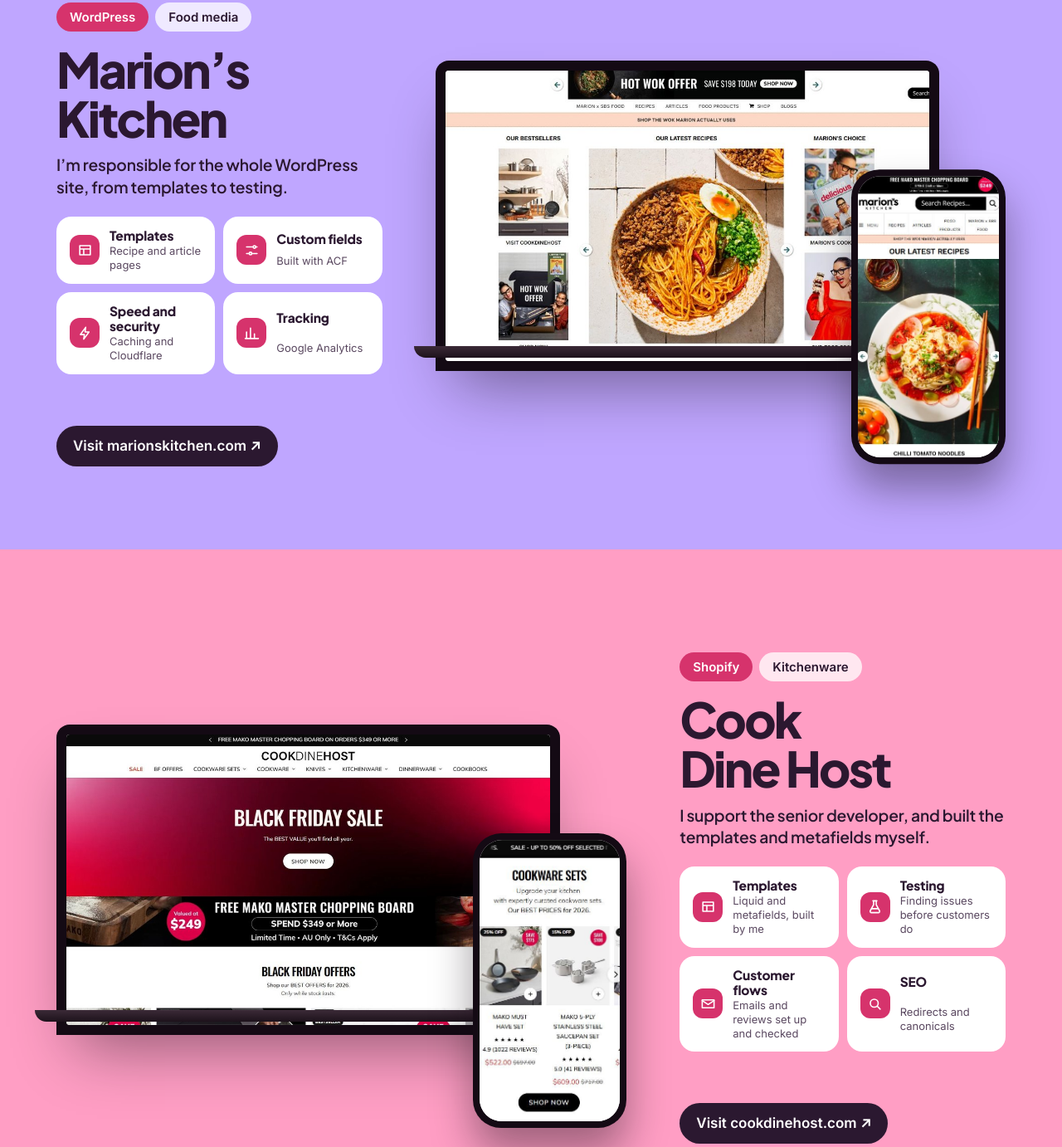
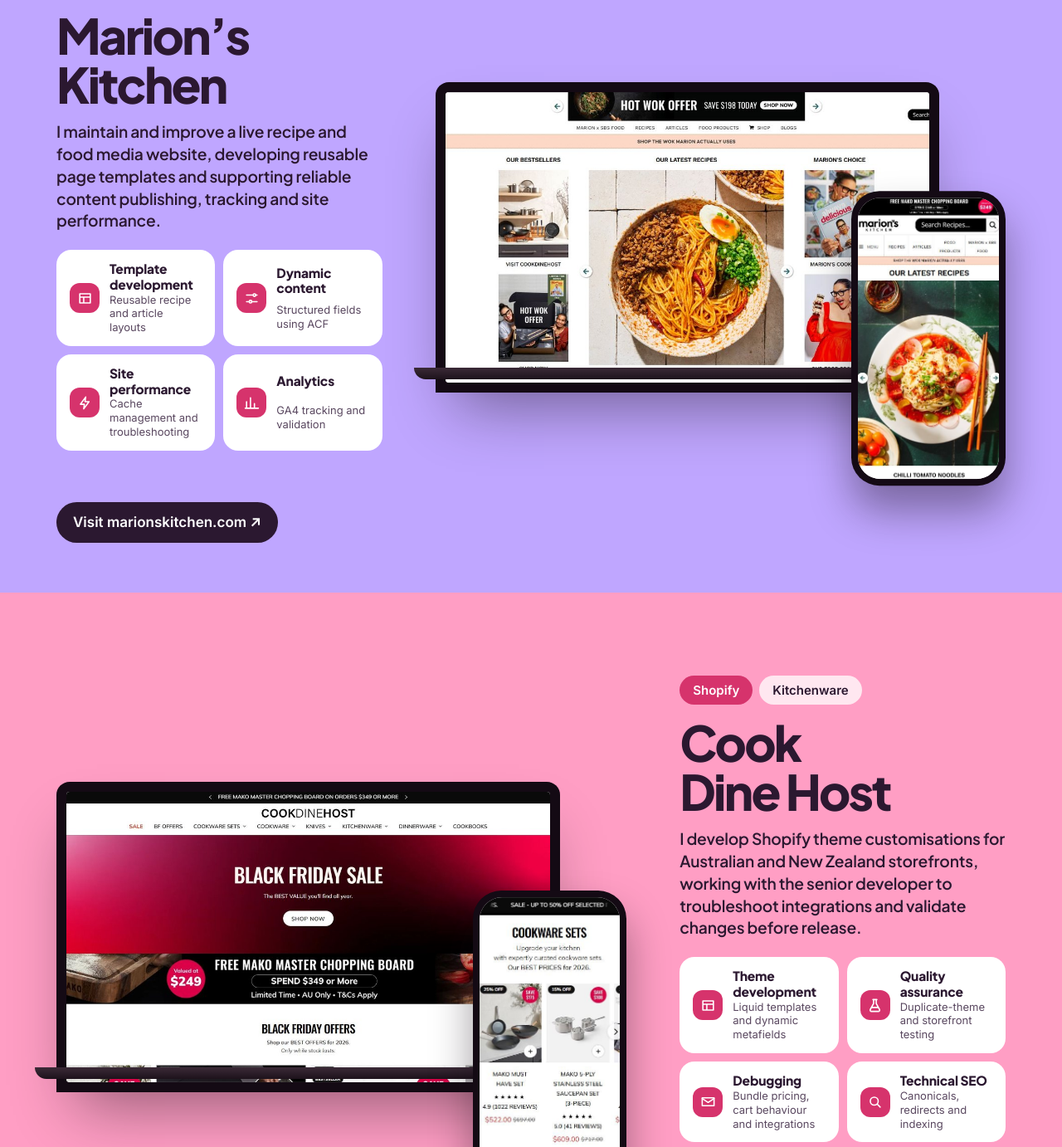
Before and after one commit to EarlSpiritRoo/EarlSpiritRoo.github.io, a plain HTML site: page index.html in a window 1280 px wide. Shown: the part 1966-3348 px from the top of the page at 83% size. Drawn offline with nearby package versions, Linux system fonts and the light colour scheme.

Commit message:
Improve professional project descriptions

```diff
--- a/index.html
+++ b/index.html
@@ -87,14 +87,14 @@
   </section>
 
   <!-- WORK: the three sites I work on -->
-  <section id="work" aria-label="Sites I work on">
+  <section id="work" aria-label="Selected professional work">
     <article class="project pv1" id="marions" aria-labelledby="marions-h">
       <div class="inner pj">
         <div class="pj-text">
           <div class="tags"><span class="tag fill">WordPress</span><span class="tag">Food media</span></div>
           <h3 id="marions-h">Marion’s Kitchen</h3>
-          <p class="pj-intro">I’m responsible for the whole WordPress site, from templates to testing.</p>
-          <ul class="tiles"><li><span class="ti"><svg viewBox="0 0 24 24" aria-hidden="true" fill="none" stroke="currentColor" stroke-width="2" stroke-linecap="round" stroke-linejoin="round"><path d="M4 5h16v14H4z M4 10h16 M10 10v9"/></svg></span><b>Templates</b><small>Recipe and article pages</small></li><li><span class="ti"><svg viewBox="0 0 24 24" aria-hidden="true" fill="none" stroke="currentColor" stroke-width="2" stroke-linecap="round" stroke-linejoin="round"><path d="M4 7h10 M18 7h2 M4 17h4 M12 17h8"/><circle cx="16" cy="7" r="2"/><circle cx="10" cy="17" r="2"/></svg></span><b>Custom fields</b><small>Built with ACF</small></li><li><span class="ti"><svg viewBox="0 0 24 24" aria-hidden="true" fill="none" stroke="currentColor" stroke-width="2" stroke-linecap="round" stroke-linejoin="round"><path d="M13 3 5 14h6l-1 7 8-11h-6z"/></svg></span><b>Speed and security</b><small>Caching and Cloudflare</small></li><li><span class="ti"><svg viewBox="0 0 24 24" aria-hidden="true" fill="none" stroke="currentColor" stroke-width="2" stroke-linecap="round" stroke-linejoin="round"><path d="M4 20V10 M10 20V4 M16 20v-7 M22 20H2"/></svg></span><b>Tracking</b><small>Google Analytics</small></li></ul>
+          <p class="pj-intro">I maintain and improve a live recipe and food media website, developing reusable page templates and supporting reliable content publishing, tracking and site performance.</p>
+          <ul class="tiles"><li><span class="ti"><svg viewBox="0 0 24 24" aria-hidden="true" fill="none" stroke="currentColor" stroke-width="2" stroke-linecap="round" stroke-linejoin="round"><path d="M4 5h16v14H4z M4 10h16 M10 10v9"/></svg></span><b>Template development</b><small>Reusable recipe and article layouts</small></li><li><span class="ti"><svg viewBox="0 0 24 24" aria-hidden="true" fill="none" stroke="currentColor" stroke-width="2" stroke-linecap="round" stroke-linejoin="round"><path d="M4 7h10 M18 7h2 M4 17h4 M12 17h8"/><circle cx="16" cy="7" r="2"/><circle cx="10" cy="17" r="2"/></svg></span><b>Dynamic content</b><small>Structured fields using ACF</small></li><li><span class="ti"><svg viewBox="0 0 24 24" aria-hidden="true" fill="none" stroke="currentColor" stroke-width="2" stroke-linecap="round" stroke-linejoin="round"><path d="M13 3 5 14h6l-1 7 8-11h-6z"/></svg></span><b>Site performance</b><small>Cache management and troubleshooting</small></li><li><span class="ti"><svg viewBox="0 0 24 24" aria-hidden="true" fill="none" stroke="currentColor" stroke-width="2" stroke-linecap="round" stroke-linejoin="round"><path d="M4 20V10 M10 20V4 M16 20v-7 M22 20H2"/></svg></span><b>Analytics</b><small>GA4 tracking and validation</small></li></ul>
           <a class="visit" href="https://marionskitchen.com" target="_blank" rel="noopener">Visit marionskitchen.com ↗</a>
         </div>
         <div class="devices">
@@ -109,8 +109,8 @@
         <div class="pj-text">
           <div class="tags"><span class="tag fill">Shopify</span><span class="tag">Kitchenware</span></div>
           <h3 id="cookdinehost-h">Cook Dine Host</h3>
-          <p class="pj-intro">I support the senior developer, and built the templates and metafields myself.</p>
-          <ul class="tiles"><li><span class="ti"><svg viewBox="0 0 24 24" aria-hidden="true" fill="none" stroke="currentColor" stroke-width="2" stroke-linecap="round" stroke-linejoin="round"><path d="M4 5h16v14H4z M4 10h16 M10 10v9"/></svg></span><b>Templates</b><small>Liquid and metafields, built by me</small></li><li><span class="ti"><svg viewBox="0 0 24 24" aria-hidden="true" fill="none" stroke="currentColor" stroke-width="2" stroke-linecap="round" stroke-linejoin="round"><path d="M9 3h6 M10 3v6l-5 9a2 2 0 0 0 1.7 3h10.6a2 2 0 0 0 1.7-3l-5-9V3"/><path d="M7.5 15h9"/></svg></span><b>Testing</b><small>Finding issues before customers do</small></li><li><span class="ti"><svg viewBox="0 0 24 24" aria-hidden="true" fill="none" stroke="currentColor" stroke-width="2" stroke-linecap="round" stroke-linejoin="round"><path d="M3 6h18v12H3z"/><path d="m3 7 9 6 9-6"/></svg></span><b>Customer flows</b><small>Emails and reviews set up and checked</small></li><li><span class="ti"><svg viewBox="0 0 24 24" aria-hidden="true" fill="none" stroke="currentColor" stroke-width="2" stroke-linecap="round" stroke-linejoin="round"><circle cx="11" cy="11" r="6"/><path d="m20 20-4.5-4.5"/></svg></span><b>SEO</b><small>Redirects and canonicals</small></li></ul>
+          <p class="pj-intro">I develop Shopify theme customisations for Australian and New Zealand storefronts, working with the senior developer to troubleshoot integrations and validate changes before release.</p>
+          <ul class="tiles"><li><span class="ti"><svg viewBox="0 0 24 24" aria-hidden="true" fill="none" stroke="currentColor" stroke-width="2" stroke-linecap="round" stroke-linejoin="round"><path d="M4 5h16v14H4z M4 10h16 M10 10v9"/></svg></span><b>Theme development</b><small>Liquid templates and dynamic metafields</small></li><li><span class="ti"><svg viewBox="0 0 24 24" aria-hidden="true" fill="none" stroke="currentColor" stroke-width="2" stroke-linecap="round" stroke-linejoin="round"><path d="M9 3h6 M10 3v6l-5 9a2 2 0 0 0 1.7 3h10.6a2 2 0 0 0 1.7-3l-5-9V3"/><path d="M7.5 15h9"/></svg></span><b>Quality assurance</b><small>Duplicate-theme and storefront testing</small></li><li><span class="ti"><svg viewBox="0 0 24 24" aria-hidden="true" fill="none" stroke="currentColor" stroke-width="2" stroke-linecap="round" stroke-linejoin="round"><path d="M3 6h18v12H3z"/><path d="m3 7 9 6 9-6"/></svg></span><b>Debugging</b><small>Bundle pricing, cart behaviour and integrations</small></li><li><span class="ti"><svg viewBox="0 0 24 24" aria-hidden="true" fill="none" stroke="currentColor" stroke-width="2" stroke-linecap="round" stroke-linejoin="round"><circle cx="11" cy="11" r="6"/><path d="m20 20-4.5-4.5"/></svg></span><b>Technical SEO</b><small>Canonicals, redirects and indexing</small></li></ul>
           <a class="visit" href="https://cookdinehost.com" target="_blank" rel="noopener">Visit cookdinehost.com ↗</a>
         </div>
         <div class="devices">
@@ -125,8 +125,8 @@
         <div class="pj-text">
           <div class="tags"><span class="tag fill">Shopify</span><span class="tag">Cookware brand</span></div>
           <h3 id="mako-h">MAKO Kitchenware</h3>
-          <p class="pj-intro">I supported the senior developer through the build.</p>
-          <ul class="tiles"><li><span class="ti"><svg viewBox="0 0 24 24" aria-hidden="true" fill="none" stroke="currentColor" stroke-width="2" stroke-linecap="round" stroke-linejoin="round"><path d="M4 4h7v7H4z M13 4h7v7h-7z M4 13h7v7H4z M13 13h7v7h-7z"/></svg></span><b>Collections</b><small>Product listing pages</small></li><li><span class="ti"><svg viewBox="0 0 24 24" aria-hidden="true" fill="none" stroke="currentColor" stroke-width="2" stroke-linecap="round" stroke-linejoin="round"><path d="M6 3h9l4 4v14H6z M9 12h7 M9 16h7 M9 8h3"/></svg></span><b>Articles</b><small>Brand content</small></li><li><span class="ti"><svg viewBox="0 0 24 24" aria-hidden="true" fill="none" stroke="currentColor" stroke-width="2" stroke-linecap="round" stroke-linejoin="round"><path d="M4 5h16v14H4z M7 9h10 M7 13h6"/><path d="M14 15.5h3"/></svg></span><b>Contact form</b><small>Built and tested</small></li></ul>
+          <p class="pj-intro">I contributed to the Shopify storefront build alongside the senior developer, implementing collection and content pages and testing customer-facing functionality across devices.</p>
+          <ul class="tiles"><li><span class="ti"><svg viewBox="0 0 24 24" aria-hidden="true" fill="none" stroke="currentColor" stroke-width="2" stroke-linecap="round" stroke-linejoin="round"><path d="M4 4h7v7H4z M13 4h7v7h-7z M4 13h7v7H4z M13 13h7v7h-7z"/></svg></span><b>Collection pages</b><small>Product listing layouts and configuration</small></li><li><span class="ti"><svg viewBox="0 0 24 24" aria-hidden="true" fill="none" stroke="currentColor" stroke-width="2" stroke-linecap="round" stroke-linejoin="round"><path d="M6 3h9l4 4v14H6z M9 12h7 M9 16h7 M9 8h3"/></svg></span><b>Content pages</b><small>Article layouts and storefront content</small></li><li><span class="ti"><svg viewBox="0 0 24 24" aria-hidden="true" fill="none" stroke="currentColor" stroke-width="2" stroke-linecap="round" stroke-linejoin="round"><path d="M4 5h16v14H4z M7 9h10 M7 13h6"/><path d="M14 15.5h3"/></svg></span><b>Contact form</b><small>Implementation and functional testing</small></li></ul>
           <a class="visit" href="https://makokitchenware.com" target="_blank" rel="noopener">Visit makokitchenware.com ↗</a>
         </div>
         <div class="devices">
```
